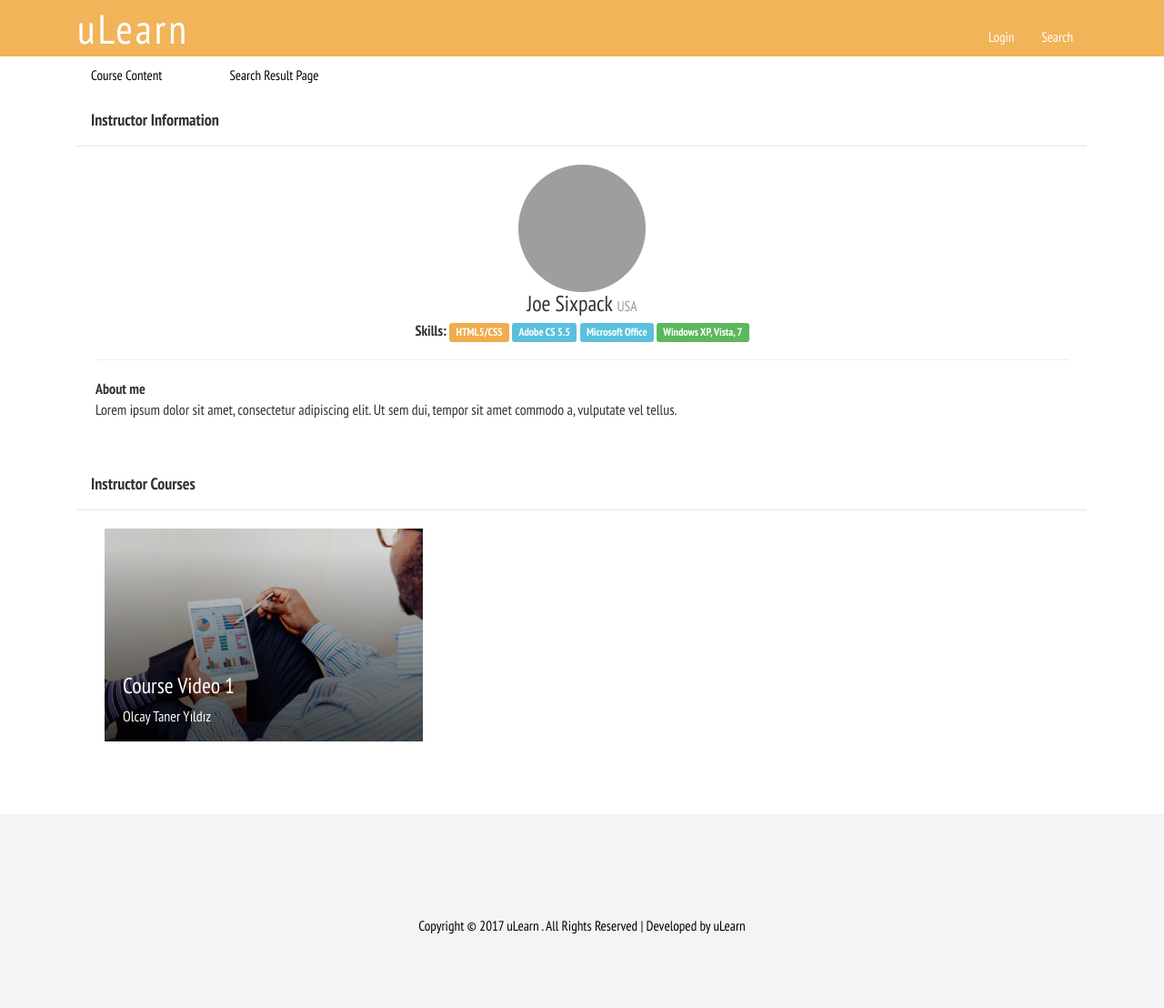
After one commit to TolgaTaner/uLearn, a Django app: page /courseInstructor in a window 1280 px wide. The commit adds this page. Shown: the whole page at 91% size. Run offline with Django 3.2, Linux system fonts and the light colour scheme; some libraries are stand-ins or nearby versions; some web fonts are replaced; grey boxes are pictures that could not be loaded.

Commit message:
InstructorPage

```diff
--- /dev/null
+++ b/uLearnApp/templates/courseInstructor.html
@@ -0,0 +1,69 @@
+{% extends 'base.html' %}
+{% load staticfiles%}
+{% block content %}
+
+
+    <div class="container">
+<div class="col-md-12">
+  <div class="modal-header">
+      <button type="button" class="close" data-dismiss="modal" aria-hidden="true"></button>
+      <h4 class="modal-title" id="myModalLabel"> <strong>Instructor Information</strong></h4>
+      </div>
+  <div class="modal-body">
+      <center>
+      <img src="https://encrypted-tbn2.gstatic.com/images?q=tbn:ANd9GcRbezqZpEuwGSvitKy3wrwnth5kysKdRqBW54cAszm_wiutku3R" name="aboutme" width="140" height="140" border="0" class="img-circle"></a>
+      <h3 class="media-heading">Joe Sixpack <small>USA</small></h3>
+      <span><strong>Skills: </strong></span>
+          <span class="label label-warning">HTML5/CSS</span>
+          <span class="label label-info">Adobe CS 5.5</span>
+          <span class="label label-info">Microsoft Office</span>
+          <span class="label label-success">Windows XP, Vista, 7</span>
+      </center>
+      <hr>
+      <center>
+      <p class="text-left"><strong>About me </strong><br>
+          Lorem ipsum dolor sit amet, consectetur adipiscing elit. Ut sem dui, tempor sit amet commodo a, vulputate vel tellus.</p>
+      <br>
+      </center>
+  </div>
+
+  <div class="modal-header">
+      <button type="button" class="close" data-dismiss="modal" aria-hidden="true"></button>
+      <h4 class="modal-title" id="myModalLabel"> <strong>Instructor Courses</strong></h4>
+      </div>
+      <div class="grid_1" style="margin-top:20px">
+       <div class="container">
+             <div class="col-md-12 grid_1_right">
+               <div style="margin-top:-80px; margin-left:-30px" class="admission">
+                  <div class="container">
+                    <div class="faculty_top">
+                     <div class="col-md-4 faculty_grid">
+                       <figure class="team_member">
+                         <img src="{%static 'images/fc.jpg'%}" class="img-responsive wp-post-image" alt=""/>
+                         <div></div>
+                         <figcaption><h3 class="person-title"><a href="event_single.html">Course Video 1 </a></h3>
+                           <span class="person-deg">Olcay Taner Yıldız</span>
+                           <p><a>102 minutes</a></p>
+                           <div class="person-social">
+                             <ul class="social-person">
+                               <li><a href="watch.html"><h3>Watch now!<h3><a><li>
+                               </ul>
+                           </div>
+                          </figcaption>
+                        </figure>
+                     </div>
+
+                 </div>
+               </div>
+       </div>
+       <div class="clearfix"> </div>
+      </div>
+      </div>
+      </div>
+</div>
+
+    </div>
+    <!-- Modal -->
+
+
+{% endblock content %}
--- a/uLearnApp/templates/course_content.html
+++ b/uLearnApp/templates/course_content.html
@@ -10,7 +10,7 @@
                       <img src="{%static 'images/t13.png' %}" class="img-responsive" alt="">
                  </div>
                  <div class="person_image_desc">
-                   <h1>Tolga Taner</h1>
+                  <a href="courseInstructor.html"><h1>Tolga Taner</h1> </a>
                    <p>IOS Developer</p>
                 </div>
                 <div class="clearfix"> </div>
--- a/uLearnApp/urls.py
+++ b/uLearnApp/urls.py
@@ -1,6 +1,6 @@
 from django.conf.urls import url, include
 
-from .views import index,lecture,login,register,panel,searchresult,course_content
+from .views import index,lecture,login,register,panel,searchresult,course_content,courseInstructor
 
 urlpatterns = [
     url(r'^$', index.index, name='index'),
@@ -9,7 +9,7 @@ urlpatterns = [
     url(r'register', register.register, name='register'),
     url(r'panel', panel.panel, name='panel'),
     url(r'searchresult', searchresult.searchresult, name='searchresult'),
-    url(r'course_content', course_content.course_content, name='course_content')
-
+    url(r'course_content', course_content.course_content, name='course_content'),
+    url(r'courseInstructor', courseInstructor.courseInstructor, name='courseInstructor')
 
 ]
--- /dev/null
+++ b/uLearnApp/views/courseInstructor.py
@@ -0,0 +1,5 @@
+from django.shortcuts import render
+from django.http import HttpResponse
+
+def courseInstructor(request):
+    return render(request,'courseInstructor.html')
```
